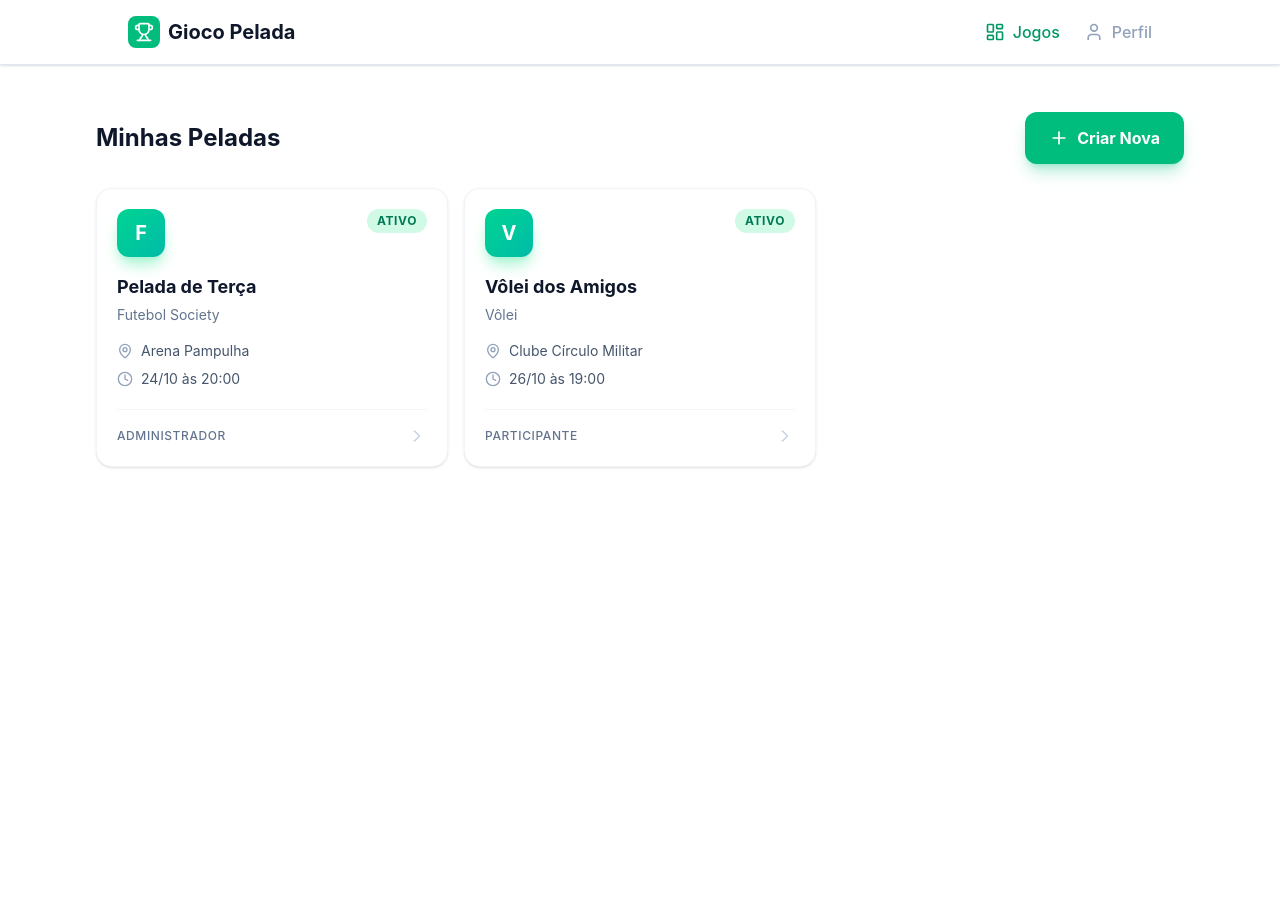
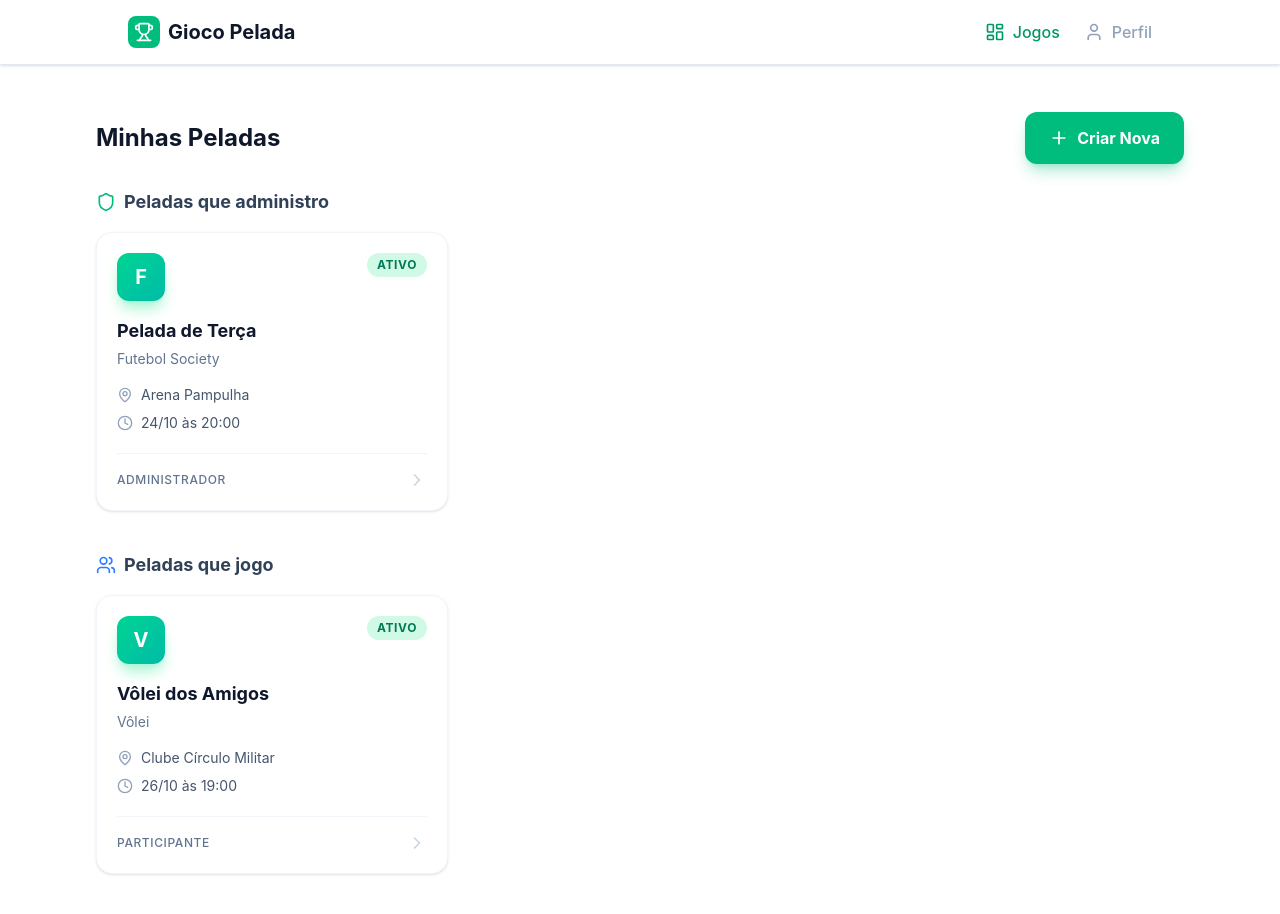
Before and after one commit to ArthurB95/giocopelada-frontend, a React (Create React App) app: page /dashboard in a window 1280 px wide. Shown: the top 914 px of the page. Before the commit the page ends 800 px from the top, so only its background shows below. Built offline with nearby package versions, Linux system fonts and the light colour scheme.

Commit message:
Nova tela de dashboard

```diff
--- a/src/pages/Dashboard.tsx
+++ b/src/pages/Dashboard.tsx
@@ -1,4 +1,12 @@
-import { Calendar, ChevronRight, Clock, MapPin, Plus } from "lucide-react";
+import {
+  Calendar,
+  ChevronRight,
+  Clock,
+  MapPin,
+  Plus,
+  Shield,
+  Users,
+} from "lucide-react";
 import Button from "../components/Button";
 import Card from "../components/Card";
 import Badge from "../components/Badge";
@@ -63,18 +71,22 @@ const Dashboard: React.FC<DashboardProps> = ({
   onSelectGame,
   onCreateGame,
 }) => {
+  const adminGames = MOCK_GAMES.filter((g) => g.role === "admin");
+  const playerGames = MOCK_GAMES.filter((g) => g.role === "player");
+  const hasGames = MOCK_GAMES.length > 0;
+
   return (
     <>
       <Header />
       <div className="space-y-6 pb-14 px-4 md:px-6 lg:px-24">
-        <div className="flex justify-between items-center ">
+        <div className="flex justify-between items-center">
           <h1 className="text-2xl font-bold text-slate-900">Minhas Peladas</h1>
           <Button icon={Plus} onClick={onCreateGame} className="hidden md:flex">
             Criar Nova
           </Button>
         </div>
 
-        {MOCK_GAMES.length === 0 ? (
+        {!hasGames ? (
           <div className="text-center py-20 bg-white rounded-3xl border border-dashed border-slate-300">
             <div className="bg-slate-50 w-20 h-20 rounded-full flex items-center justify-center mx-auto mb-4 text-slate-400">
               <Calendar className="w-10 h-10" />
@@ -88,8 +100,15 @@ const Dashboard: React.FC<DashboardProps> = ({
             <Button onClick={onCreateGame}>Criar minha primeira pelada</Button>
           </div>
         ) : (
+          <div className="space-y-10">
+            {adminGames.length > 0 && (
+              <section>
+                <h2 className="text-lg font-bold text-slate-700 mb-4 flex items-center gap-2">
+                  <Shield className="w-5 h-5 text-emerald-500" />
+                  Peladas que administro
+                </h2>
                 <div className="grid gap-4 md:grid-cols-2 lg:grid-cols-3">
-            {MOCK_GAMES.map((game) => (
+                  {adminGames.map((game) => (
                     <Card
                       key={game.id}
                       onClick={() => onSelectGame(game)}
@@ -106,7 +125,9 @@ const Dashboard: React.FC<DashboardProps> = ({
                         <h3 className="text-lg font-bold text-slate-900 mb-1 group-hover:text-emerald-600 transition-colors">
                           {game.name}
                         </h3>
-                  <p className="text-sm text-slate-500 mb-4">{game.sport}</p>
+                        <p className="text-sm text-slate-500 mb-4">
+                          {game.sport}
+                        </p>
 
                         <div className="space-y-2 mb-5">
                           <div className="flex items-center text-sm text-slate-600">
@@ -121,13 +142,72 @@ const Dashboard: React.FC<DashboardProps> = ({
 
                         <div className="pt-4 border-t border-slate-100 flex justify-between items-center">
                           <span className="text-xs font-medium text-slate-500 uppercase tracking-wider">
-                      {game.role === "admin" ? "Administrador" : "Participante"}
+                            {game.role === "admin"
+                              ? "Administrador"
+                              : "Participante"}
                           </span>
                           <ChevronRight className="w-5 h-5 text-slate-300 group-hover:text-emerald-500 group-hover:translate-x-1 transition-all" />
                         </div>
                       </div>
                     </Card>
                   ))}
+                </div>
+              </section>
+            )}
+
+            {playerGames.length > 0 && (
+              <section>
+                <h2 className="text-lg font-bold text-slate-700 mb-4 flex items-center gap-2">
+                  <Users className="w-5 h-5 text-blue-500" />
+                  Peladas que jogo
+                </h2>
+                <div className="grid gap-4 md:grid-cols-2 lg:grid-cols-3">
+                  {playerGames.map((game) => (
+                    <Card
+                      key={game.id}
+                      onClick={() => onSelectGame(game)}
+                      className="group cursor-pointer hover:border-emerald-200"
+                    >
+                      <div className="p-5">
+                        <div className="flex justify-between items-start mb-4">
+                          <div className="w-12 h-12 rounded-xl bg-gradient-to-br from-emerald-400 to-teal-500 flex items-center justify-center text-white font-bold text-xl shadow-lg shadow-emerald-200 transform group-hover:scale-110 transition-transform">
+                            {game.sport[0]}
+                          </div>
+                          <Badge status={game.status} />
+                        </div>
+
+                        <h3 className="text-lg font-bold text-slate-900 mb-1 group-hover:text-emerald-600 transition-colors">
+                          {game.name}
+                        </h3>
+                        <p className="text-sm text-slate-500 mb-4">
+                          {game.sport}
+                        </p>
+
+                        <div className="space-y-2 mb-5">
+                          <div className="flex items-center text-sm text-slate-600">
+                            <MapPin className="w-4 h-4 mr-2 text-slate-400" />
+                            <span className="truncate">{game.location}</span>
+                          </div>
+                          <div className="flex items-center text-sm text-slate-600">
+                            <Clock className="w-4 h-4 mr-2 text-slate-400" />
+                            {game.nextGame}
+                          </div>
+                        </div>
+
+                        <div className="pt-4 border-t border-slate-100 flex justify-between items-center">
+                          <span className="text-xs font-medium text-slate-500 uppercase tracking-wider">
+                            {game.role === "admin"
+                              ? "Administrador"
+                              : "Participante"}
+                          </span>
+                          <ChevronRight className="w-5 h-5 text-slate-300 group-hover:text-emerald-500 group-hover:translate-x-1 transition-all" />
+                        </div>
+                      </div>
+                    </Card>
+                  ))}
+                </div>
+              </section>
+            )}
           </div>
         )}
         {/* Mobile Floating Action Button */}
```
Lines whose indentation alone changed are shown as unchanged.
